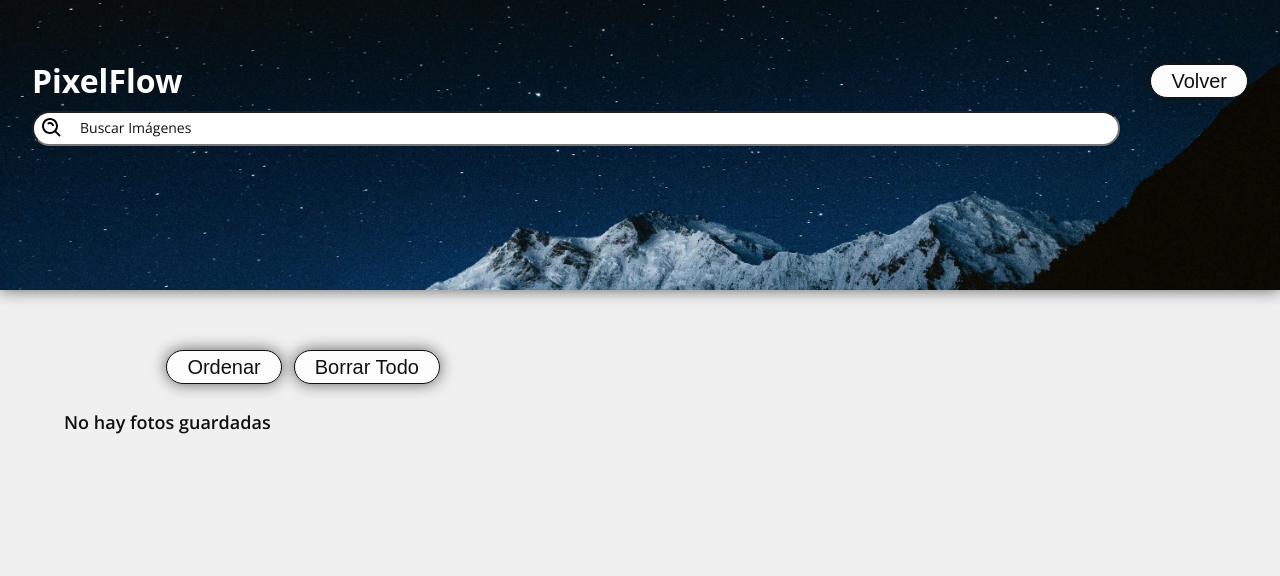
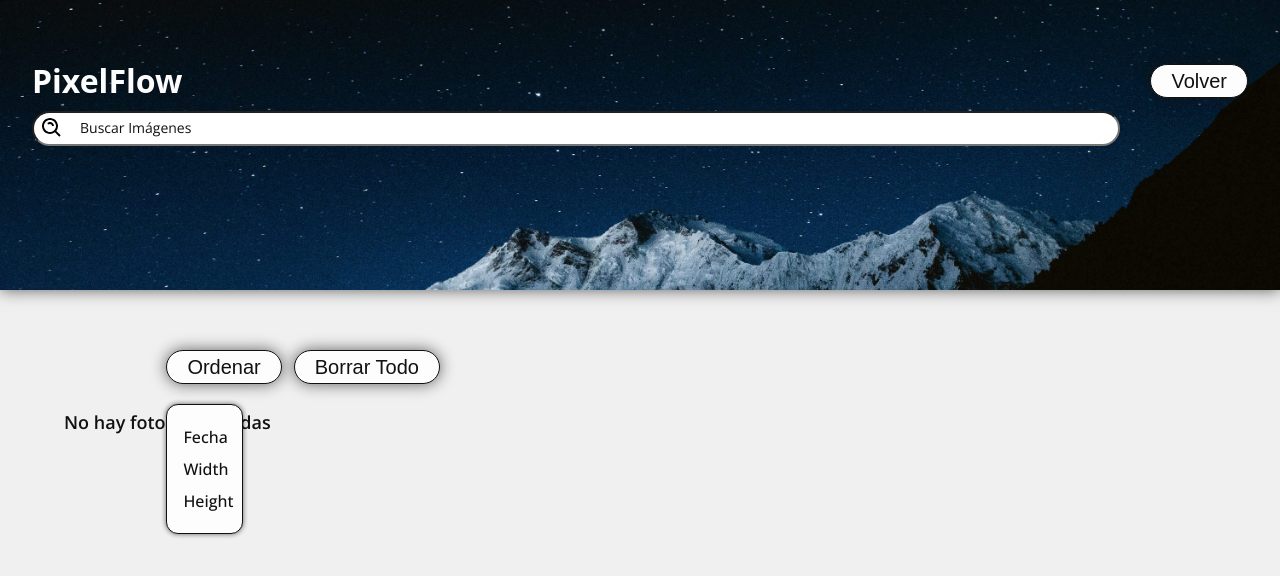
Before and after one commit to juanfranfdezGit/PixelFlow, a React (Vite) app: page /myPhotos in a window 1280 px wide. Both pictures are taken after a click on the button "Ordenar". Shown: the top 576 px of the page. Built offline with nearby package versions, Linux system fonts and the light colour scheme; a web font is replaced by a local one.

Commit message:
feat: order photos

```diff
--- a/src/components/dashboard/DashboardList.jsx
+++ b/src/components/dashboard/DashboardList.jsx
@@ -7,6 +7,7 @@ export default function ImagesList() {
     const [localPhotos, setLocalPhotos] = useState([]);
     const [editing, setEditing] = useState({});
     const [description, setDescription] = useState({});
+    const [order, setOrder] = useState(false);
 
     const dispatch = useDispatch();
 
@@ -51,6 +52,26 @@ export default function ImagesList() {
           setEditing(prev => ({ ...prev, [photoID]: false }));
     }
 
+    const allowOrder = () => {
+        setOrder(!order)
+    }
+
+    const handleOrder = (type) => {
+        const sortedPhotos = [...localPhotos].sort((a, b) => {
+            if (type === "fecha") {
+                return new Date(b.savedAt) - new Date(a.savedAt);
+            } else if (type === "width") {
+                return b.width - a.width;
+            } else if (type === "height") {
+                return b.height - a.height;
+            }
+            return 0;
+        });
+
+        setLocalPhotos(sortedPhotos);
+        setOrder(false);
+    };
+
     if (!localPhotos || !Array.isArray(localPhotos)) {
         return <p>No hay fotos guardadas</p>;
     }
@@ -59,7 +80,12 @@ export default function ImagesList() {
         <>
             <main className="dashboardList">
                 <div className="dashboardList__actions">
-                    <button>Ordenar</button>
+                    <button onClick={allowOrder}>Ordenar</button>
+                    <ul className={`dashboardList__actions__order ${order ? "allow" : "disallow"}`}>
+                        <li onClick={() => handleOrder("fecha")}>Fecha</li>
+                        <li onClick={() => handleOrder("width")}>Width</li>
+                        <li onClick={() => handleOrder("height")}>Height</li>
+                    </ul>
                     <button onClick={handleRemoveAll}>Borrar Todo</button>
                 </div>
 
@@ -71,7 +97,12 @@ export default function ImagesList() {
                         <div className="dashboardList__item__image">
                             <img className="dashboardList__item__image__img" src={photo.urls.full} alt={photo.user.name} />
                             <div className="dashboardList__item__image__overlay">
-                                <img className="dashboardList__item__image__overlay__ico" onClick={() => handleRemove(photo.id)} src="/assets/icos/delete.svg" alt="delete" />
+                                <img
+                                className="dashboardList__item__image__overlay__ico"
+                                onClick={() => handleRemove(photo.id)}
+                                src="/assets/icos/delete.svg"
+                                alt="delete"
+                                />
                             </div>
                         </div>
                         <div className="dashboardList__item__info">
@@ -91,7 +122,7 @@ export default function ImagesList() {
                                     }
                                 }}
                                 autoFocus
-                                ></textarea>
+                                />
                                 :
                                 <p className="dashboardList__item__info__description__desc">{photo.description ? photo.description : "descripción no disponible"}
                                 <img src="/assets/icos/edit.svg" alt="edit" onClick={() => setEditing({ ...editing, [photo.id]: true })} />
--- a/src/css/style.css
+++ b/src/css/style.css
@@ -287,6 +287,7 @@
 }
 .dashboardList {
   width: 90vw;
+  min-height: 100vh;
   margin: 0 auto;
   padding-top: 350px;
 }
@@ -297,6 +298,37 @@
   align-items: center;
   flex-direction: row;
   gap: 12px;
+  position: relative;
+}
+.dashboardList__actions__order {
+  position: absolute;
+  padding: 1rem;
+  background: #fdfdfd;
+  border-radius: 12px;
+  box-shadow: 0 0 5px rgba(17, 17, 17, 0.6509803922);
+  border: 1px solid #111;
+  transition: all 2s;
+  z-index: 20;
+  width: 6vw;
+}
+.dashboardList__actions__order.allow {
+  opacity: 1;
+  bottom: -150px;
+}
+.dashboardList__actions__order.disallow {
+  opacity: 0;
+  bottom: -140px;
+}
+.dashboardList__actions__order li {
+  cursor: pointer;
+  transition: all 0.5s;
+  font-size: 1rem;
+  font-weight: 500;
+  line-height: 2rem;
+  color: #111;
+}
+.dashboardList__actions__order li:hover {
+  transform: scale(1.05);
 }
 .dashboardList__item {
   display: flex;
--- a/src/redux/searchSlice.js
+++ b/src/redux/searchSlice.js
@@ -21,12 +21,16 @@ const searchSlice = createSlice({
     initialState: {
         keyword: "",
         results: [],
+        page: 1,
         loading: false,
         error: null
     },
     reducers: {
         setKeyword: (state, action) => {
             state.keyword = action.payload;
+        },
+        setPage: (state, action) => {
+            state.page = action.payload;
         }
     },
     extraReducers: (builder) => {
--- a/src/scss/components/dashboard/_dashboard.scss
+++ b/src/scss/components/dashboard/_dashboard.scss
@@ -3,6 +3,7 @@
 
 .dashboardList {
     width: 90vw;
+    min-height: 100vh;
     margin: 0 auto;
     padding-top: 350px;
 
@@ -10,6 +11,39 @@
         margin-bottom: 3vh;
         @include set-flex(flex-start, center, row);
         gap: 12px;
+        position: relative;
+
+        &__order {
+            position: absolute;
+            padding: 1rem;
+            background: $white;
+            border-radius: 12px;
+            box-shadow: 0 0 5px $shadows;
+            border: 1px solid $black;
+            transition: all 2s;
+            z-index: 20;
+            width: 6vw;
+
+            &.allow {
+                opacity: 1;
+                bottom: -150px;
+            }
+
+            &.disallow {
+                opacity: 0;
+                bottom: -140px;
+            }
+
+            li {
+                cursor: pointer;
+                transition: all .5s;
+                @include fonts(1rem, 500, 2rem, $black);
+
+                &:hover {
+                    transform: scale(1.05)
+                }
+            }
+        }
     }
 
     &__item {
```
Also changed, not shown: 1 other file (tests, documents, lock files or other folders).
